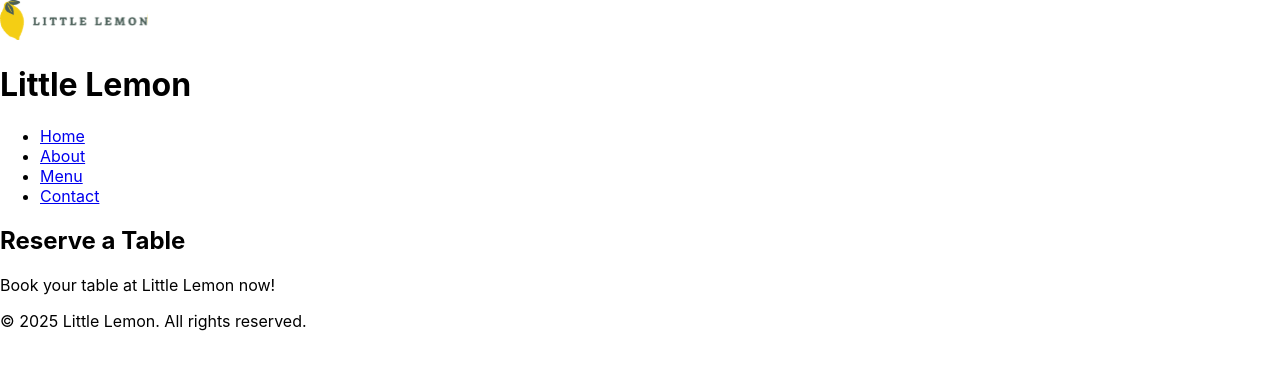
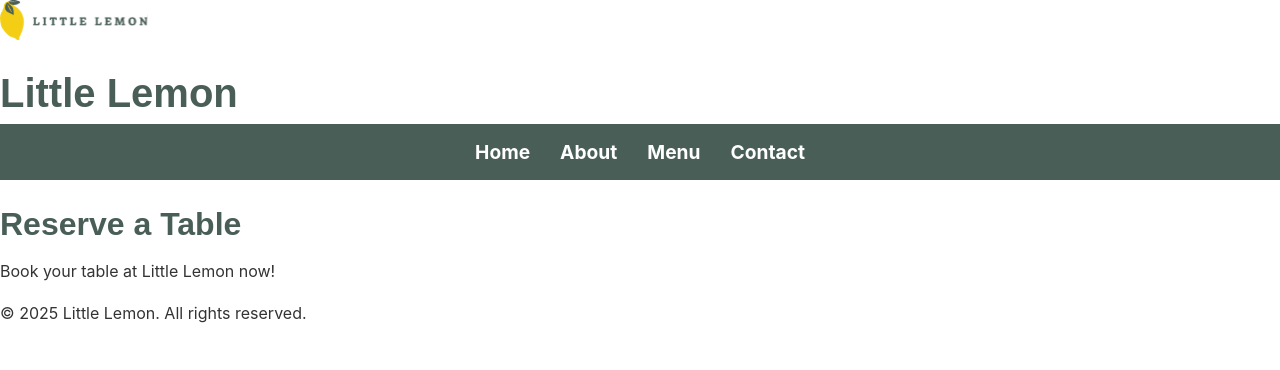
Before and after one commit to OleksiiKramarenko/little-lemon-reservation, a React (Create React App) app: page / in a window 1280 px wide. Shown: the top 370 px of the page. Built offline with nearby package versions, Linux system fonts and the light colour scheme.

Commit message:
add styles

```diff
--- a/src/App.css
+++ b/src/App.css
@@ -1,38 +1,76 @@
-.App {
-  text-align: center;
+:root {
+  --primary-color: #495E57;
+  --secondary-color: #F4CE14;
+  --text-color: #333;
+  --font-main: 'Poppins', sans-serif;
+  --border-radius: 8px;
 }
 
-.App-logo {
-  height: 40vmin;
-  pointer-events: none;
+h1, h2, h3, h4, h5, h6 {
+  font-family: var(--font-main);
+  color: var(--primary-color);
+  margin-bottom: 0.5rem;
 }
 
-@media (prefers-reduced-motion: no-preference) {
-  .App-logo {
-    animation: App-logo-spin infinite 20s linear;
-  }
+h1 {
+  font-size: 2.5rem;
+  font-weight: bold;
 }
 
-.App-header {
-  background-color: #282c34;
-  min-height: 100vh;
-  display: flex;
-  flex-direction: column;
-  align-items: center;
-  justify-content: center;
-  font-size: calc(10px + 2vmin);
-  color: white;
+h2 {
+  font-size: 2rem;
+  font-weight: semi-bold;
 }
 
-.App-link {
-  color: #61dafb;
+p {
+  font-size: 1rem;
+  line-height: 1.6;
+  color: var(--text-color);
 }
 
-@keyframes App-logo-spin {
-  from {
-    transform: rotate(0deg);
-  }
-  to {
-    transform: rotate(360deg);
-  }
+span {
+  font-weight: bold;
+  color: var(--secondary-color);
 }
+
+nav {
+  background-color: var(--primary-color);
+  padding: 1rem;
+}
+
+nav ul {
+  display: flex;
+  justify-content: center;
+  list-style: none;
+  padding: 0;
+  margin: 0;
+}
+
+nav li {
+  margin: 0 15px;
+}
+
+nav a {
+  color: white;
+  text-decoration: none;
+  font-size: 1.2rem;
+  font-weight: bold;
+  transition: color 0.3s;
+}
+
+nav a:hover {
+  color: var(--secondary-color);
+}
+
+img {
+  max-width: 100%;
+  height: auto;
+  border-radius: var(--border-radius);
+  object-fit: cover;
+}
+
+.avatar {
+  width: 100px;
+  height: 100px;
+  border-radius: 50%;
+}
--- a/src/App.js
+++ b/src/App.js
@@ -1,3 +1,4 @@
+import './App.css';
 import Header from './Header';
 import Nav from './Nav';
 import Main from './Main';
```
